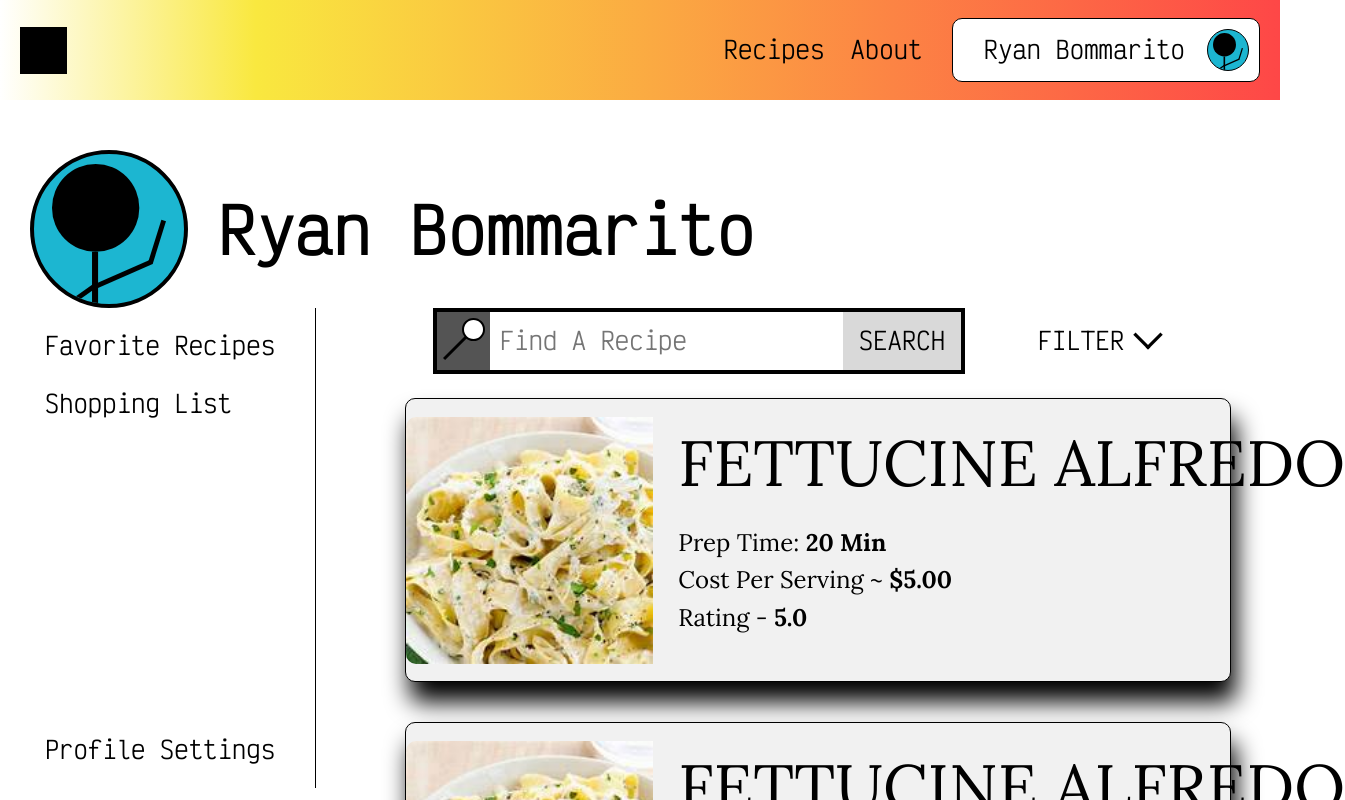
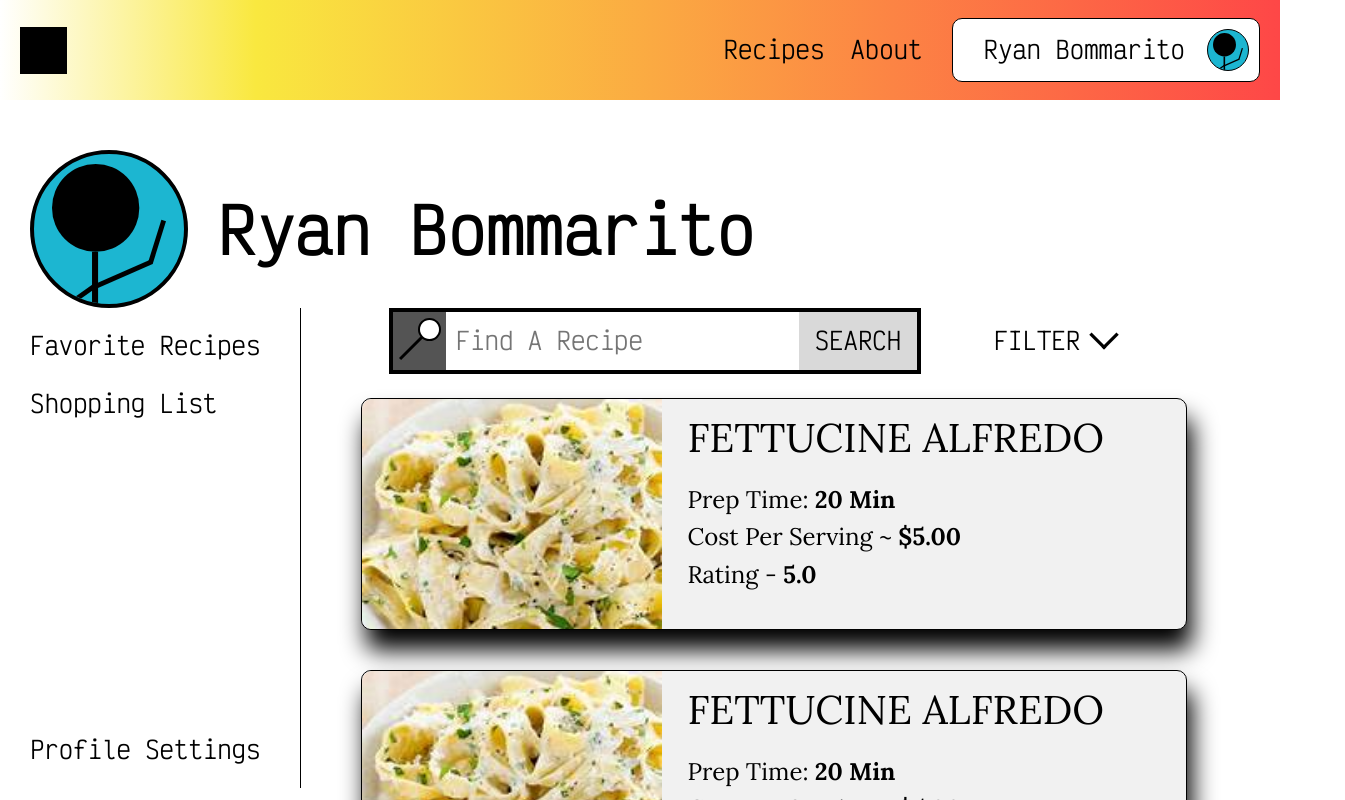
Before and after one commit to RyBCreates/food-finder, a React (Vite) app: page /#/profile/favorite-recipes in a window 1280 px wide. Shown: the top 800 px of the page, 1345 px wide, since content can reach past the window. Built offline with nearby package versions, Linux system fonts and the light colour scheme.

Commit message:
Adjusted Style of RecipeCards and fixed image sizes

```diff
--- a/src/components/Profile/Profile.css
+++ b/src/components/Profile/Profile.css
@@ -35,6 +35,6 @@
 
 .profile__content {
   display: flex;
-  justify-content: space-around;
+  justify-content: flex-start;
   align-items: flex-start;
 }
--- a/src/components/ProfileSettings/ProfileSettings.css
+++ b/src/components/ProfileSettings/ProfileSettings.css
@@ -39,6 +39,7 @@
   font-size: 32px;
   padding: 8px 15px;
   border-radius: 10px;
+  border: none;
 }
 
 .profile-settings__submit-button:hover {
--- a/src/components/RecipeCard/RecipeCard.css
+++ b/src/components/RecipeCard/RecipeCard.css
@@ -9,14 +9,18 @@
   border-radius: 10px;
   box-shadow: 5px 20px 25px 0;
   padding-right: 24px;
+  height: 230px;
 }
 
 .card__image {
   margin-right: 25px;
-  height: 247px;
+  border-radius: 10px 0 0 10px;
+  height: 100%;
   width: 300px;
+  object-fit: cover;
+  object-position: left center;
   border-radius: 10px 0 0 10px;
-  object-fit: cover;
+  flex-shrink: 0;
 }
 
 .card__info {
@@ -29,7 +33,7 @@
   padding: 20px 0 20px 0;
   font-weight: 500;
   margin: 0;
-  font-size: 64px;
+  font-size: 40px;
   line-height: 1.4;
 }
 
```
